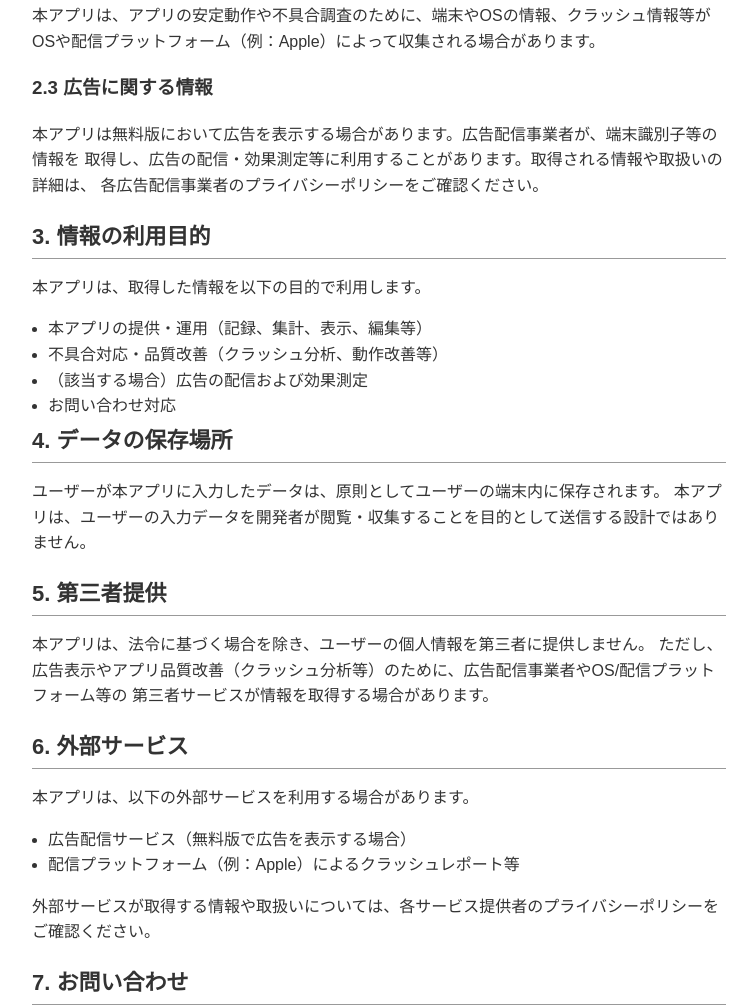
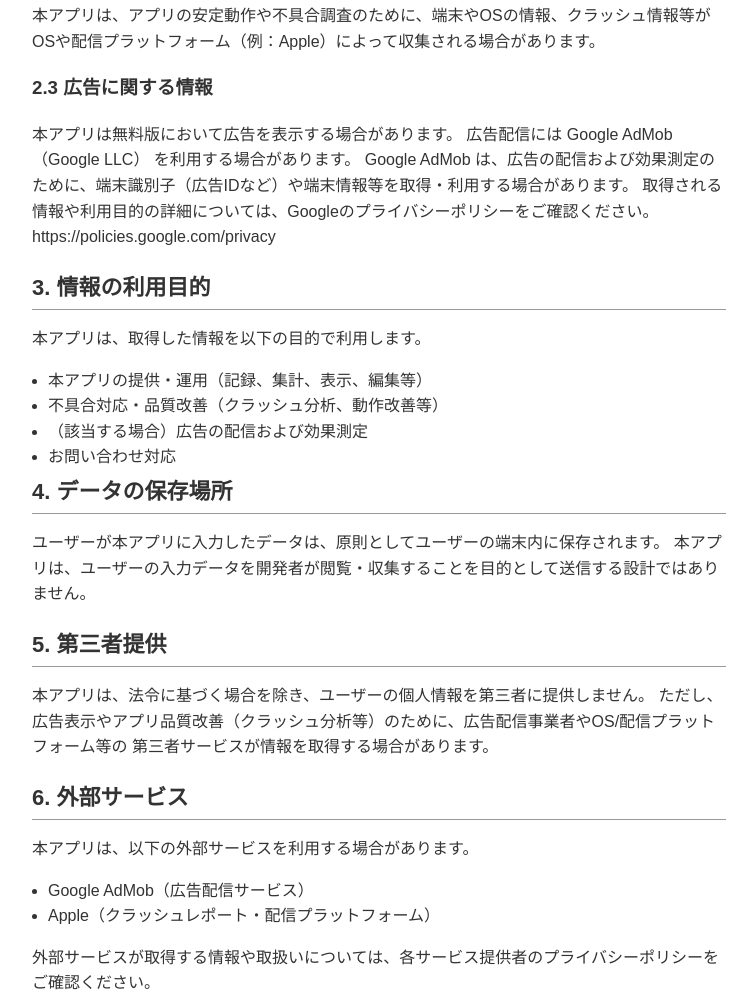
Before and after one commit to hikachu438/hikachu438.github.io, a plain HTML site: page index.html in a window 1280 px wide. Shown: the part 519-1527 px from the top of the page, without its empty margins (261-1014 px from the left). Drawn offline with Linux system fonts and the light colour scheme.

Commit message:
Update index.html

```diff
--- a/index.html
+++ b/index.html
@@ -44,9 +44,13 @@
 
     <h3>2.3 広告に関する情報</h3>
     <p>
-      本アプリは無料版において広告を表示する場合があります。広告配信事業者が、端末識別子等の情報を
-      取得し、広告の配信・効果測定等に利用することがあります。取得される情報や取扱いの詳細は、
-      各広告配信事業者のプライバシーポリシーをご確認ください。
+      本アプリは無料版において広告を表示する場合があります。
+      広告配信には Google AdMob（Google LLC） を利用する場合があります。
+
+      Google AdMob は、広告の配信および効果測定のために、端末識別子（広告IDなど）や端末情報等を取得・利用する場合があります。
+      取得される情報や利用目的の詳細については、Googleのプライバシーポリシーをご確認ください。
+
+      https://policies.google.com/privacy
     </p>
 
     <h2>3. 情報の利用目的</h2>
@@ -74,8 +78,8 @@
     <h2>6. 外部サービス</h2>
     <p>本アプリは、以下の外部サービスを利用する場合があります。</p>
     <ul>
-      <li>広告配信サービス（無料版で広告を表示する場合）</li>
-      <li>配信プラットフォーム（例：Apple）によるクラッシュレポート等</li>
+      <li>Google AdMob（広告配信サービス）</li>
+      <li>Apple（クラッシュレポート・配信プラットフォーム）</li>
     </ul>
     <p>
       外部サービスが取得する情報や取扱いについては、各サービス提供者のプライバシーポリシーをご確認ください。
```
